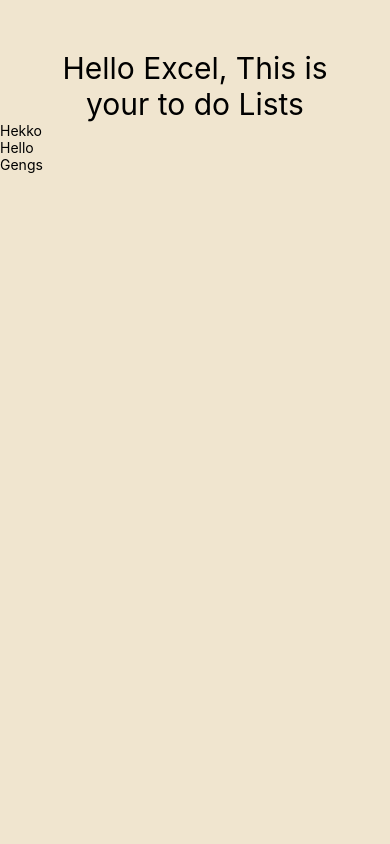
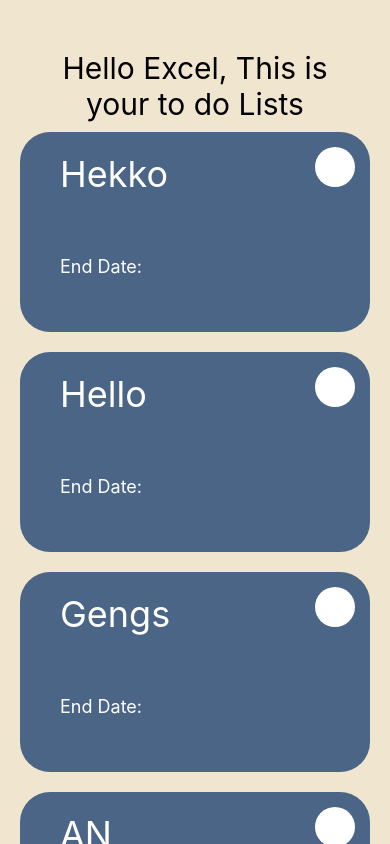
Before and after one commit to DangeRSouL98/react-native-simple-todo-apps, a React Native app: screen /TaskList in a window 390 px wide. Built offline with nearby package versions, Linux system fonts and the light colour scheme.

Commit message:
Add task styling

```diff
--- a/screen/TaskList.js
+++ b/screen/TaskList.js
@@ -6,16 +6,20 @@
     const TodoList = [
         'Hekko',
         'Hello',
-        'Gengs'
+        'Gengs',
+        'AN',
+        'Nambah Lagi'
     ]
     const renderTodo = ({item}) => {
         return(
-            <View>
-                <Text>{item}</Text>
+            <View style={[style.task_bg,style.task_style]}>
+                <View style={style.flex_title}>
+                    <Text style={style.Task_text_title}>{item}</Text>
+                    <View style={style.test_circle}></View>
+                </View>
+                <Text style={style.Task_text_date}>End Date: </Text>
             </View>
         )
-
-
     }
 
     return(
@@ -44,6 +48,40 @@
     v_title_center:{
         marginTop:50,
         marginHorizontal:30
+    },
+    task_bg:{
+        backgroundColor:"#4B6587"
+    },
+    task_style:{
+        marginVertical:10,
+        marginHorizontal:20,
+        height:200,
+        borderRadius:30
+    },
+    Task_text_title:{
+        color:"white",
+        marginTop:20,
+        marginLeft:40,
+        fontSize:36
+    },
+    Task_text_date:{
+        fontSize:18,
+        color:'white',
+        marginTop:60,
+        marginLeft:40,
+    },
+    flex_title:{
+        display:'flex',
+        flexDirection:'row',
+    },
+    test_circle:{
+        backgroundColor:"white",
+        width:40,
+        height:40,
+        position:"absolute",
+        borderRadius:50,
+        right:15,
+        top:15
     }
 })
 
```
